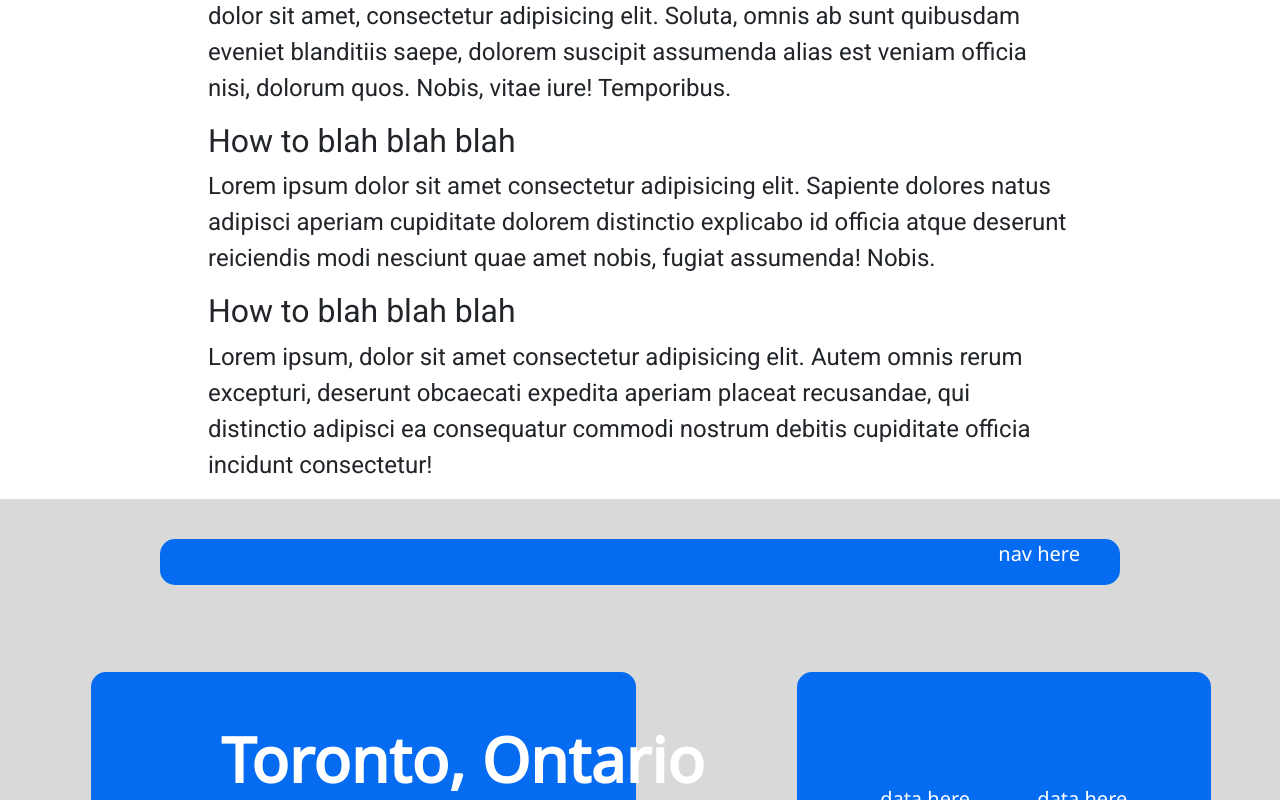
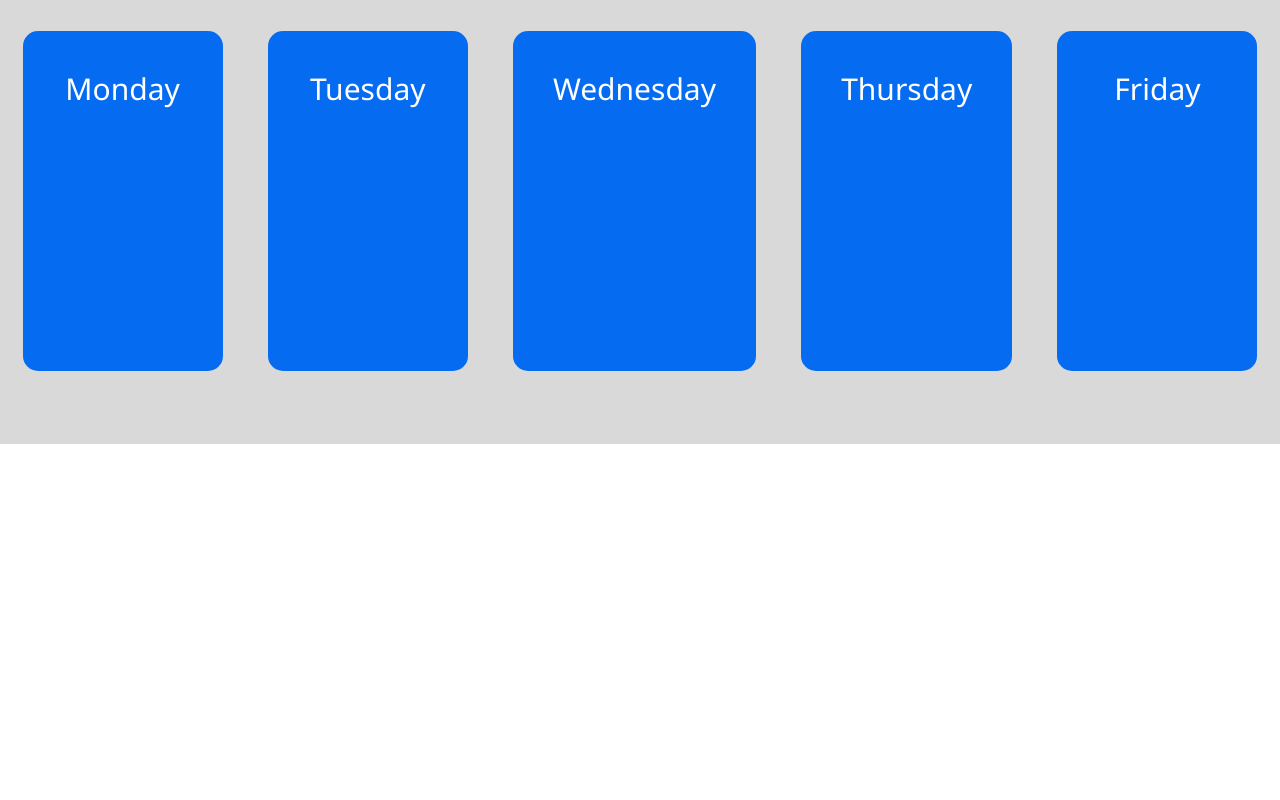
Before and after one commit to Ghazalmir/React-and-Express-Guide, a React (Create React App) app: page /tutorial in a window 1280 px wide. Shown: the part 680-1480 px from the top of the page. After the commit the page ends 1124 px from the top, so only its background shows below. Built offline with nearby package versions, Linux system fonts and the light colour scheme.

Commit message:
updated to latest version of project

```diff
--- a/src/App.js
+++ b/src/App.js
@@ -8,9 +8,9 @@ import CustomNavbar from "./components/navbar/navbar";
 function App() {
   return (
     <div className="App">
-      <Tutorial></Tutorial>
+      {/* <CustomNavbar /> */}
+      {/* <Tutorial></Tutorial> */}
       <WeatherApp></WeatherApp>
-      <CustomNavbar />
 
     </div>
   );
--- a/src/pages/page04/weather-app-styles.module.css
+++ b/src/pages/page04/weather-app-styles.module.css
@@ -4,10 +4,10 @@
 
 .mainContainer {
     font-size: 20px;
-    min-height: 100vh;
+    min-height: 97.3vh;
     display: grid;
     place-items: center;
-    grid-template-rows: 0.1fr 1fr 0.9fr;
+    grid-template-rows: 1.2fr 1fr;
     background-color: #D9D9D9;
     color: white;
     font-family: 'Noto Sans', sans-serif;
--- a/src/pages/page04/weather-app.js
+++ b/src/pages/page04/weather-app.js
@@ -1,18 +1,16 @@
 import axios from "axios";
 import { useState } from "react";
 
-// import styles from "./weather-app-styles.module.css";
 import { WiDaySunny } from "react-icons/wi";
 import DayForecastCard from "./page4-components/day-forecast-card";
 import styles from "./weather-app-styles.module.css";
+import CustomNavbar from "../../components/navbar/navbar";
 
 const WeatherApp = () => {
 	return (
 		<div>
+			<CustomNavbar />
 			<div className={styles.mainContainer}>
-				<nav className={styles.navContainer}>
-					<p>nav here</p>
-				</nav>
 				<div className={styles.currentWeather}>
 					<div className={styles.tempIconLocation}>
 						<div className={styles.location}>
```
